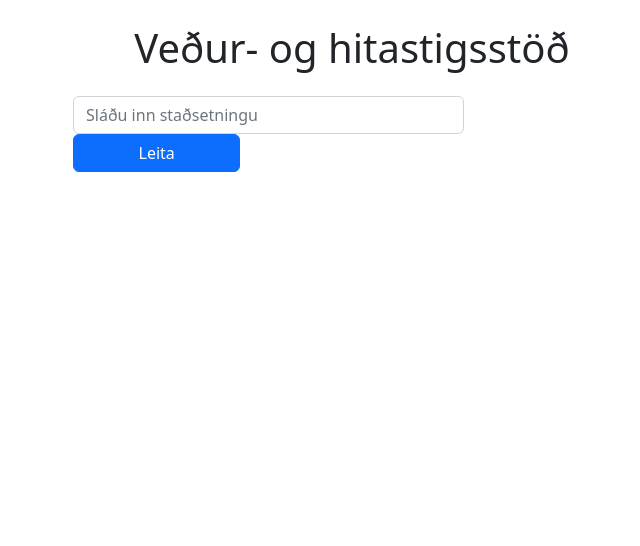
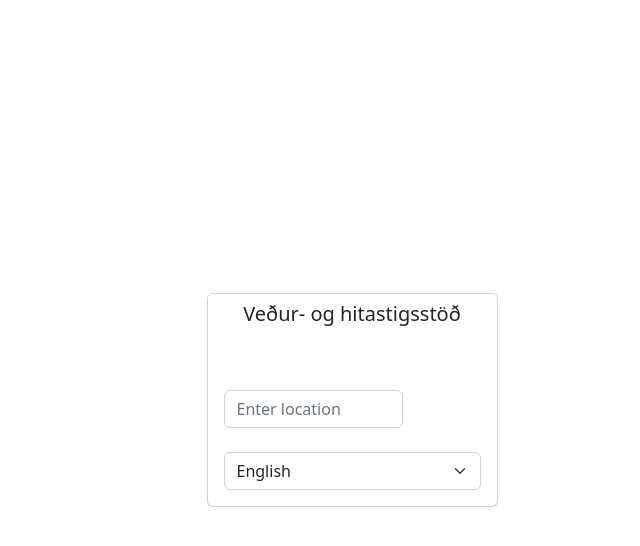
Before and after one commit to siljaros1994/vef2-2023-einstaklings, a React (Create React App) app in the folder frontend/: page / in a window 1280 px wide. Shown: the top 546 px of the page, without its empty margins (288-928 px from the left). Built offline with nearby package versions, Linux system fonts and the light colour scheme.

Commit message:
Update App.js

```diff
--- a/frontend/src/components/App.js
+++ b/frontend/src/components/App.js
@@ -1,6 +1,7 @@
 import React, { useState } from 'react';
 import WeatherInfo from './WeatherInfo';
-import SearchBar from './SearchBar';
+import AddLocation from './AddLocation';
+import './App.css';
 
 const App = () => {
   const [weatherData, setWeatherData] = useState(null);
@@ -10,10 +11,16 @@ const App = () => {
   };
 
   return (
-    <div className="container">
-      <h1 className="text-center my-4">Veður- og hitastigsstöð</h1>
-      <SearchBar onWeatherData={handleWeatherData} />
-      {weatherData && <WeatherInfo data={weatherData} />}
+    <div id="app" className="app">
+      <div className="card">
+        <div className="card-header">
+          <h5 className="card-title">Veður- og hitastigsstöð</h5>
+        </div>
+        <div className="card-body">
+          <AddLocation onAddLocation={handleWeatherData} />
+          {weatherData && <WeatherInfo data={weatherData} />}
+        </div>
+      </div>
     </div>
   );
 };
```
